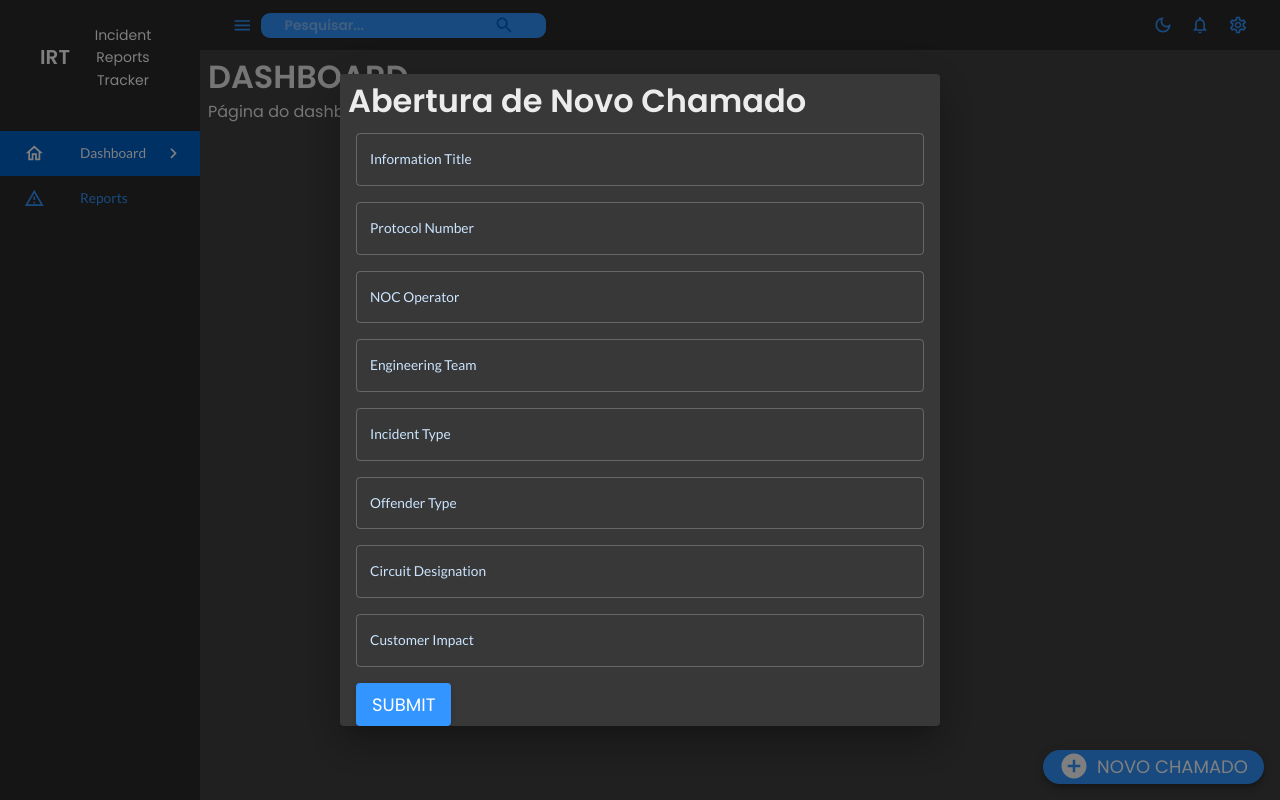
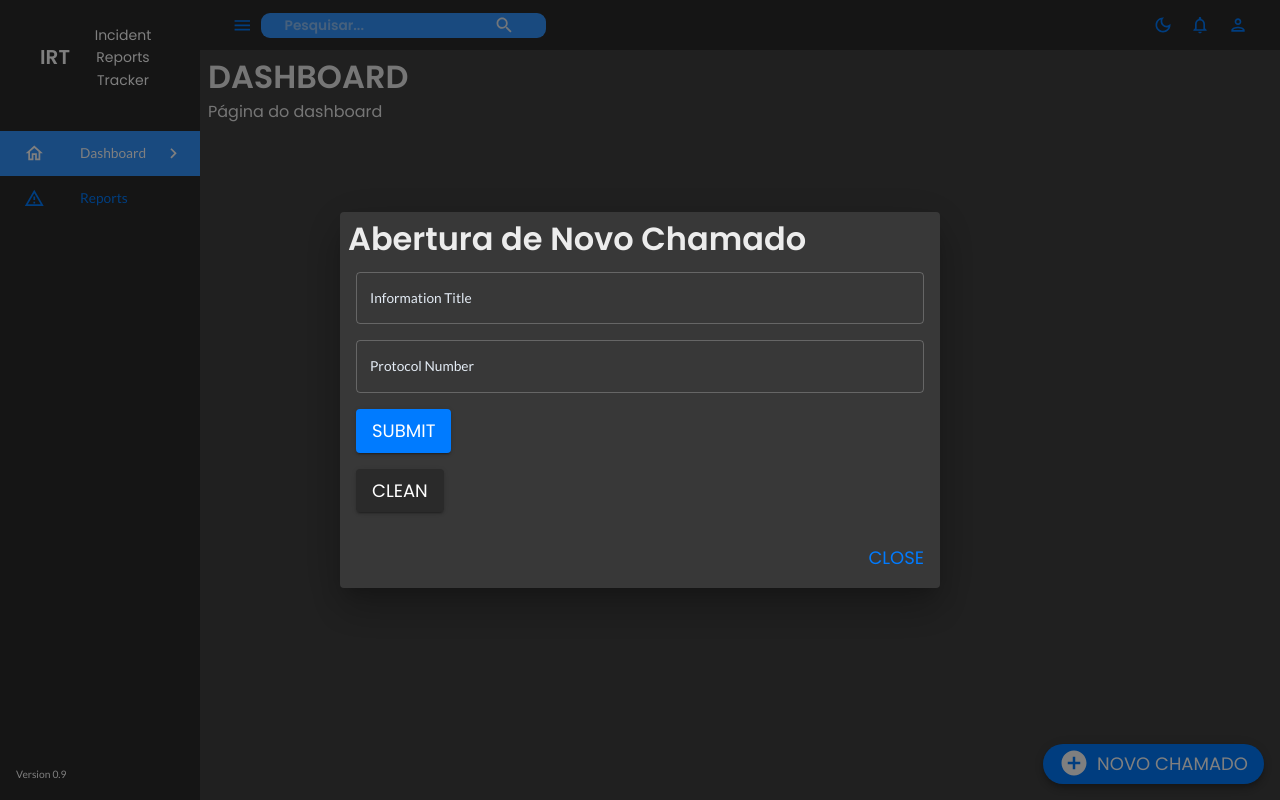
Before and after one commit to frederycksales/react-reports, a React (Create React App) app: page /dashboard in a window 1280 px wide. Both pictures are taken after a click on the button "NOVO CHAMADO". Built offline with nearby package versions, Linux system fonts and the light colour scheme.

Commit message:
Ajustes na Navbar e side bar

```diff
--- a/src/components/Navbar.jsx
+++ b/src/components/Navbar.jsx
@@ -22,11 +22,26 @@ import {
   Menu,
   MenuItem,
   useTheme,
+  Tooltip,
 } from "@mui/material";
 
-const Navbar = ({isSidebarOpen,setIsSidebarOpen}) => {
+const Navbar = ({ isSidebarOpen, setIsSidebarOpen }) => {
+  const [searchQuery, setSearchValue] = useState("");
+  const [anchorEl, setAnchorEl] = useState(null);
   const dispatch = useDispatch();
   const theme = useTheme();
+
+  const handleProfileIcoOpen = (event) => {
+    setAnchorEl(event.currentTarget);
+  };
+
+  const handleProfileIcoClose = () => {
+    setAnchorEl(null);
+  };
+
+  const handleSearch = () => {
+    console.log("Searching for:", searchQuery);
+  }
 
   return (
     <AppBar
@@ -41,16 +56,18 @@ const Navbar = ({isSidebarOpen,setIsSidebarOpen}) => {
         sx={{
           justifyContent: "space-between",
           height: "25px",
-          '&.MuiToolbar-root':{
+          '&.MuiToolbar-root': {
             minHeight: "50px",
           }
         }}>
 
         {/* Esquerda */}
         <FlexBetween>
+          <Tooltip title="Menu">
             <IconButton onClick={() => setIsSidebarOpen(!isSidebarOpen)}>
-            <MenuIcon sx={{color: theme.palette.primary.main,}}/>
+              <MenuIcon sx={{ color: theme.palette.primary.main, }} />
             </IconButton>
+          </Tooltip>
           <FlexBetween
             backgroundColor={theme.palette.primary.light}
             borderRadius="9px"
@@ -59,9 +76,16 @@ const Navbar = ({isSidebarOpen,setIsSidebarOpen}) => {
             height="25px"
           >
             <InputBase
+              value={searchQuery}
+              onChange={(e) => setSearchValue(e.target.value)}
+              onKeyDown={(e) => {
+                if (e.key === "Enter") {
+                  handleSearch();
+                }
+              }}
               sx={{
-                '& .MuiInputBase-input':{
-                  '&::placeholder':{
+                '& .MuiInputBase-input': {
+                  '&::placeholder': {
                     color: theme.palette.text.secondary,
                     fontWeight: 'bold',
                     fontFamily: ["Poppins", "sans-serif"].join(","),
@@ -69,27 +93,53 @@ const Navbar = ({isSidebarOpen,setIsSidebarOpen}) => {
                 }
               }}
               placeholder="Pesquisar..." />
-            <IconButton>
-              <Search sx={{color: theme.palette.primary.dark}} />
+            <Tooltip title="Pesquisar">
+              <IconButton onClick={() => handleSearch()}>
+                <Search sx={{ color: theme.palette.text.secondary }} />
               </IconButton>
+            </Tooltip>
           </FlexBetween>
         </FlexBetween>
 
         {/*Direita*/}
         <FlexBetween gap="0.1rem">
+          <Tooltip title="Mudar Tema">
             <IconButton onClick={() => dispatch(setMode())}>
               {theme.palette.mode === "dark" ? (
-              <DarkModeOutlined sx={{color: theme.palette.primary.main, fontSize: "20px" }} />
+                <DarkModeOutlined sx={{ color: theme.palette.primary.main, fontSize: "20px" }} />
               ) : (
-              <LightModeOutlined sx={{color: theme.palette.primary.main, fontSize: "20px" }} />
+                <LightModeOutlined sx={{ color: theme.palette.primary.main, fontSize: "20px" }} />
               )}
             </IconButton>
+          </Tooltip>
+          <Tooltip title="Notificações">
             <IconButton>
-            <NotificationsNoneOutlined sx={{color: theme.palette.primary.main, fontSize: "20px" }} />
+              <NotificationsNoneOutlined sx={{ color: theme.palette.primary.main, fontSize: "20px" }} />
             </IconButton>
-          <IconButton>
-            <SettingsOutlined sx={{color: theme.palette.primary.main, fontSize: "20px" }} />
+          </Tooltip>
+          <Tooltip title="Perfil">
+            <IconButton onClick={handleProfileIcoOpen}>
+              <PersonOutlined sx={{ color: theme.palette.primary.main, fontSize: "20px" }} />
             </IconButton>
+          </Tooltip>
+          <Menu
+            anchorEl={anchorEl}
+            open={Boolean(anchorEl)}
+            onClose={handleProfileIcoClose}
+            slotProps={{
+              paper: {
+                elevation: 4,
+                sx: {
+                  overflowY: 'initial',
+                }
+              }
+            }}
+          >
+            <MenuItem onClick={handleProfileIcoClose}>Profile</MenuItem>
+            <MenuItem onClick={handleProfileIcoClose}>Settings</MenuItem>
+            <MenuItem onClick={handleProfileIcoClose}>Logout</MenuItem>
+          </Menu>
+
         </FlexBetween>
       </Toolbar>
     </AppBar>
--- a/src/components/NewReportButton.jsx
+++ b/src/components/NewReportButton.jsx
@@ -1,9 +1,9 @@
 import React, { useState } from 'react';
-import { Fab, Box, Typography, Dialog } from '@mui/material';
+import { Fab, Box, Typography, Dialog, DialogActions, Button } from '@mui/material';
 import { AddCircleOutlined } from '@mui/icons-material';
 import NewReportForm from './NewReportForm';
 
-const NewReportButton = ({ size = 'medium', color, label }) => {
+const NewReportButton = ({ color, label }) => {
     const [open, setOpen] = useState(false);
 
     const handleOpen = () => {
@@ -19,7 +19,7 @@ const NewReportButton = ({ size = 'medium', color, label }) => {
             <Box sx={{ position: 'fixed', right: 16, bottom: 16 }}>
                 <Fab
                     variant="extended"
-                    size={size}
+                    size="medium"
                     color={color}
                     aria-label={label}
                     onClick={handleOpen}
@@ -35,8 +35,23 @@ const NewReportButton = ({ size = 'medium', color, label }) => {
                     <Typography variant="button" fontFamily="Poppins">Novo Chamado</Typography>
                 </Fab>
             </Box>
-            <Dialog open={open} onClose={handleClose} fullWidth maxWidth="sm">
+            <Dialog
+                open={open}
+                onClose={(event, reason) => {
+                    if (reason !== 'backdropClick') {
+                        handleClose();
+                    }
+                }}
+                fullWidth
+                maxWidth="sm"
+                disableEscapeKeyDown
+            >
                 <NewReportForm />
+                <DialogActions>
+                    <Button onClick={handleClose} color="primary">
+                        Close
+                    </Button>
+                </DialogActions>
             </Dialog>
         </>
     );
--- a/src/components/NewReportForm.jsx
+++ b/src/components/NewReportForm.jsx
@@ -4,7 +4,7 @@ import { TextField, Button, Box } from '@mui/material';
 import Header from "../components/Header";
 
 const NewReportForm = ({ onSubmit: externalOnSubmit }) => {
-    const { register, handleSubmit, formState: { errors } } = useForm();
+    const { register, handleSubmit, formState: { errors, reset } } = useForm();
 
     const handleFormSubmit = (data) => {
         console.log(data);
@@ -30,56 +30,20 @@ const NewReportForm = ({ onSubmit: externalOnSubmit }) => {
                     fullWidth
                     label="Protocol Number"
                     {...register("protocolNumber", { required: "This field is required" })}
-                    error={!!errors.informationTitle}
-                    helperText={errors.informationTitle?.message}
-                />
-            </Box>
-            <Box mb={2} mx={2}>
-                <TextField
-                    fullWidth
-                    label="NOC Operator"
-                    {...register("nocOperator")}
-                />
-            </Box>
-            <Box mb={2} mx={2}>
-                <TextField
-                    fullWidth
-                    label="Engineering Team"
-                    {...register("engineeringTeam")}
-                />
-            </Box>
-            <Box mb={2} mx={2}>
-                <TextField
-                    fullWidth
-                    label="Incident Type"
-                    {...register("incidentType")}
-                />
-            </Box>
-            <Box mb={2} mx={2}>
-                <TextField
-                    fullWidth
-                    label="Offender Type"
-                    {...register("offenderType")}
-                />
-            </Box>
-            <Box mb={2} mx={2}>
-                <TextField
-                    fullWidth
-                    label="Circuit Designation"
-                    {...register("circuitDesignation")}
-                />
-            </Box>
-            <Box mb={2} mx={2}>
-                <TextField
-                    fullWidth
-                    label="Customer Impact"
-                    {...register("customerImpact")}
+                    error={!!errors.protocolNumber}
+                    helperText={errors.protocolNumber?.message}
                 />
             </Box>
 
-            <Box mt={2} mx={2}>
+
+            <Box my={2} mx={2}>
                 <Button variant="contained" color="primary" type="submit">
                     Submit
+                </Button>
+            </Box>
+            <Box my={2} mx={2}>
+                <Button variant="contained" color="secondary" onClick={() => reset()}>
+                    Clean
                 </Button>
             </Box>
         </form>
--- a/src/components/Sidebar.jsx
+++ b/src/components/Sidebar.jsx
@@ -10,6 +10,7 @@ import {
   ListItemText,
   Typography,
   useTheme,
+  Slide,
 } from "@mui/material";
 import {
   HomeOutlined,
@@ -48,7 +49,7 @@ const Sidebar = ({
   }, [pathname]);
 
   return (
-    <Box component="nav">
+    <Box component="nav" >
       {isSidebarOpen && (
         <Drawer
           open={isSidebarOpen}
@@ -86,7 +87,8 @@ const Sidebar = ({
             </Box>
 
             <List>
-              {navItems.map(({ text, icon }) => {
+              {navItems.map(({ text, icon, children }) => {
+
                 if (!icon) {
                   return (
                     <Typography key={text} sx={{ m: "2rem 0 1rem 1.5rem" }}>
@@ -148,6 +150,9 @@ const Sidebar = ({
                 );
               })}
             </List>
+            <Box sx={{ position: 'fixed', left: 16, bottom: 16 }} >
+              <Typography variant="caption">Version 0.9</Typography>
+            </Box>
           </Box>
         </Drawer>
       )}
--- a/src/theme.js
+++ b/src/theme.js
@@ -1,6 +1,6 @@
 export const colorTokens = () => ({
   primaryBlue: {
-    100: "#cce5ff",
+    100: "#e4ecf5",
     200: "#99caff",
     300: "#66b0ff",
     400: "#3395ff",
@@ -69,8 +69,8 @@ export const themeSettings = (mode) => {
         ? {
             primary: {
               light: colors.primaryBlue[400],
-              main: colors.primaryBlue[400],
-              dark: colors.primaryBlue[600],
+              main: colors.primaryBlue[500],
+              dark: colors.primaryBlue[400],
             },
             secondary: {
               main: colors.secondaryGrey[900],
@@ -96,8 +96,8 @@ export const themeSettings = (mode) => {
         : {
             primary: {
               light: colors.primaryBlue[100],
-              main: colors.primaryBlue[400],
-              dark: colors.primaryBlue[400],
+              main: colors.primaryBlue[500],
+              dark: colors.primaryBlue[600],
             },
             secondary: {
               main: colors.secondaryGrey[500],
@@ -114,7 +114,7 @@ export const themeSettings = (mode) => {
             },
             text: {
               primary: colors.tertiaryBlack[600],
-              secondary: colors.primaryBlue[400],
+              secondary: colors.primaryBlue[500],
             },
             background: {
               default: colors.secondaryGrey[300],
```
Also changed, not shown: data model.txt. Lines whose indentation alone changed are shown as unchanged.
